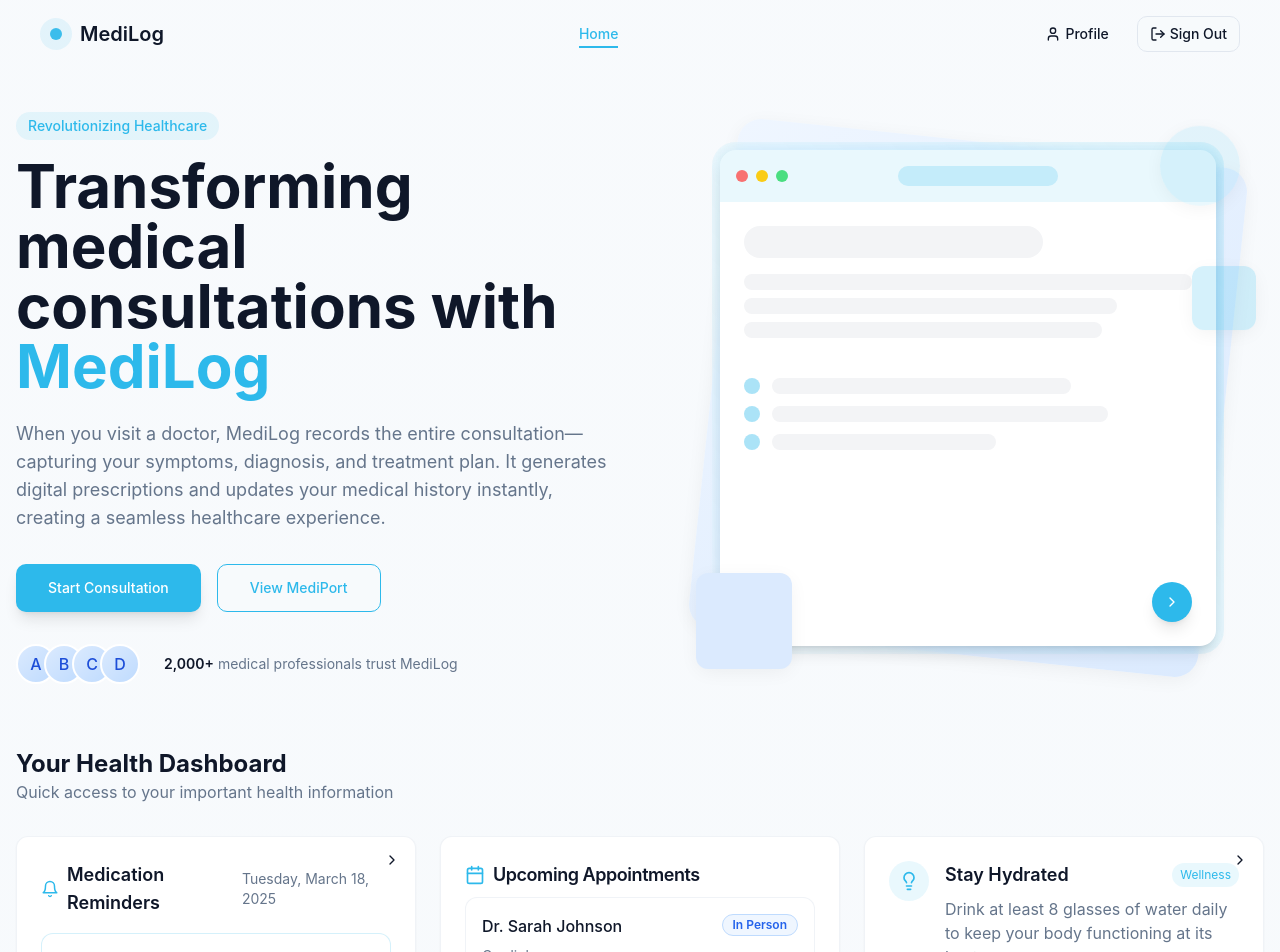
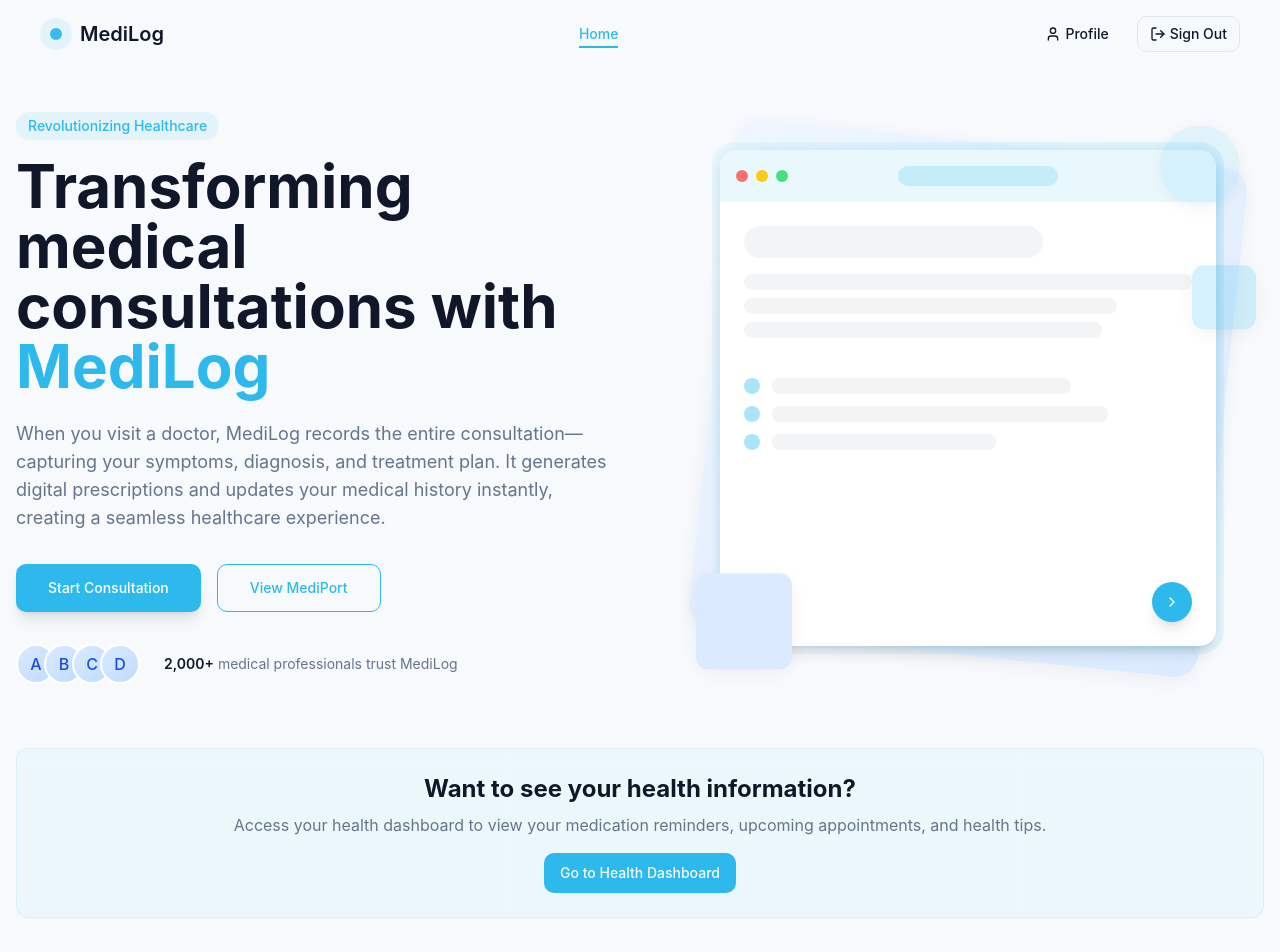
Before and after one commit to SirMeyersfeld/consult-logix, a React (Vite) app: page / in a window 1280 px wide. Shown: the top 952 px of the page. Built offline with nearby package versions, Linux system fonts and the light colour scheme; sample sign-in values are in the browser's storage.

Commit message:
Extract health dashboard to separate page
Moves the health dashboard section from the index page to its own dedicated page.

```diff
--- a/src/App.tsx
+++ b/src/App.tsx
@@ -26,6 +26,7 @@ import NotFound from './pages/NotFound';
 import DoctorProfile from './pages/DoctorProfile';
 import HealthTipsPage from './pages/HealthTipsPage';
 import MedicationRemindersPage from './pages/MedicationRemindersPage';
+import HealthDashboard from './pages/HealthDashboard';
 import { Toaster } from "@/components/ui/sonner"
 
 function App() {
@@ -39,6 +40,7 @@ function App() {
           <Route path="/sign-in" element={<SignIn />} />
           <Route path="/sign-up" element={<SignUp />} />
           <Route path="/dashboard" element={<Dashboard />} />
+          <Route path="/health-dashboard" element={<HealthDashboard />} />
           <Route path="/appointments" element={<Appointments />} />
           <Route path="/medications" element={<Medications />} />
           <Route path="/medication-details/:id" element={<MedicationDetails />} />
--- a/src/components/Navbar.tsx
+++ b/src/components/Navbar.tsx
@@ -76,6 +76,7 @@ const Navbar = () => {
     } else if (subscriptionType === 'patient') {
       return [
         { path: '/mediport', label: 'MediPort', icon: <Stethoscope className="h-4 w-4" /> },
+        { path: '/health-dashboard', label: 'Health Dashboard', icon: <LayoutDashboard className="h-4 w-4" /> },
         { path: '/medical-records', label: 'Records', icon: <FileText className="h-4 w-4" /> },
         { path: '/appointments', label: 'Appointments', icon: <Calendar className="h-4 w-4" /> },
         { path: '/medications', label: 'Medications', icon: <Pill className="h-4 w-4" /> },
--- /dev/null
+++ b/src/pages/HealthDashboard.tsx
@@ -0,0 +1,84 @@
+
+import { useNavigate } from 'react-router-dom';
+import Navbar from '@/components/Navbar';
+import AnimatedTransition from '@/components/AnimatedTransition';
+import HealthTips from '@/components/HealthTips';
+import MedicationReminder from '@/components/MedicationReminder';
+import UpcomingAppointments from '@/components/UpcomingAppointments';
+import { Button } from "@/components/ui/button";
+import { ChevronRight } from 'lucide-react';
+import { useEffect } from 'react';
+import { toast } from 'sonner';
+
+const HealthDashboard = () => {
+  const navigate = useNavigate();
+  const isAuthenticated = localStorage.getItem('isAuthenticated') === 'true';
+
+  useEffect(() => {
+    if (!isAuthenticated) {
+      toast.error('Please sign in to view your health dashboard');
+      navigate('/sign-in');
+    }
+  }, [isAuthenticated, navigate]);
+
+  if (!isAuthenticated) {
+    return null;
+  }
+
+  return (
+    <div className="min-h-screen bg-gradient-to-b from-background to-background/60">
+      <Navbar />
+
+      <main className="container mx-auto px-4 pt-28 pb-16">
+        <AnimatedTransition type="fadeInUp" delay={0.2}>
+          <div className="mb-8">
+            <h1 className="text-3xl font-bold">Your Health Dashboard</h1>
+            <p className="text-muted-foreground">Quick access to your important health information</p>
+          </div>
+        </AnimatedTransition>
+
+        <div className="grid grid-cols-1 md:grid-cols-3 gap-6">
+          <AnimatedTransition type="fadeInUp" delay={0.3}>
+            <div className="relative">
+              <MedicationReminder />
+              <div className="absolute top-2 right-2">
+                <Button
+                  variant="ghost"
+                  size="sm"
+                  className="h-8 w-8 p-0 rounded-full"
+                  onClick={() => navigate('/medication-reminders')}
+                >
+                  <ChevronRight className="h-4 w-4" />
+                  <span className="sr-only">View all medication reminders</span>
+                </Button>
+              </div>
+            </div>
+          </AnimatedTransition>
+
+          <AnimatedTransition type="fadeInUp" delay={0.4}>
+            <UpcomingAppointments />
+          </AnimatedTransition>
+
+          <AnimatedTransition type="fadeInUp" delay={0.5}>
+            <div className="relative">
+              <HealthTips />
+              <div className="absolute top-2 right-2">
+                <Button
+                  variant="ghost"
+                  size="sm"
+                  className="h-8 w-8 p-0 rounded-full"
+                  onClick={() => navigate('/health-tips')}
+                >
+                  <ChevronRight className="h-4 w-4" />
+                  <span className="sr-only">View all health tips</span>
+                </Button>
+              </div>
+            </div>
+          </AnimatedTransition>
+        </div>
+      </main>
+    </div>
+  );
+};
+
+export default HealthDashboard;
--- a/src/pages/Index.tsx
+++ b/src/pages/Index.tsx
@@ -1,4 +1,3 @@
-
 import { useNavigate } from 'react-router-dom';
 import { motion } from 'framer-motion';
 import { Button } from "@/components/ui/button";
@@ -135,57 +134,22 @@ const Index = () => {
           </AnimatedTransition>
         </div>
 
-        {/* Features Dashboard for Authenticated Users */}
+        {/* Link to Health Dashboard for Authenticated Users */}
         {isAuthenticated && (
           <section className="mt-16 mb-20">
             <AnimatedTransition type="fadeInUp" delay={0.2}>
-              <div className="mb-8 flex items-center justify-between">
-                <div>
-                  <h2 className="text-2xl font-bold">Your Health Dashboard</h2>
-                  <p className="text-muted-foreground">Quick access to your important health information</p>
-                </div>
+              <div className="mb-8 p-6 bg-primary/5 rounded-xl border border-primary/10 text-center">
+                <h2 className="text-2xl font-bold mb-2">Want to see your health information?</h2>
+                <p className="text-muted-foreground mb-4">Access your health dashboard to view your medication reminders, upcoming appointments, and health tips.</p>
+                <Button
+                  onClick={() => navigate('/health-dashboard')}
+                  variant="default"
+                  className="bg-primary hover:bg-primary/90"
+                >
+                  Go to Health Dashboard
+                </Button>
               </div>
             </AnimatedTransition>
-
-            <div className="grid grid-cols-1 md:grid-cols-3 gap-6">
-              <AnimatedTransition type="fadeInUp" delay={0.3}>
-                <div className="relative">
-                  <MedicationReminder />
-                  <div className="absolute top-2 right-2">
-                    <Button
-                      variant="ghost"
-                      size="sm"
-                      className="h-8 w-8 p-0 rounded-full"
-                      onClick={() => navigate('/medication-reminders')}
-                    >
-                      <ChevronRight className="h-4 w-4" />
-                      <span className="sr-only">View all medication reminders</span>
-                    </Button>
-                  </div>
-                </div>
-              </AnimatedTransition>
-
-              <AnimatedTransition type="fadeInUp" delay={0.4}>
-                <UpcomingAppointments />
-              </AnimatedTransition>
-
-              <AnimatedTransition type="fadeInUp" delay={0.5}>
-                <div className="relative">
-                  <HealthTips />
-                  <div className="absolute top-2 right-2">
-                    <Button
-                      variant="ghost"
-                      size="sm"
-                      className="h-8 w-8 p-0 rounded-full"
-                      onClick={() => navigate('/health-tips')}
-                    >
-                      <ChevronRight className="h-4 w-4" />
-                      <span className="sr-only">View all health tips</span>
-                    </Button>
-                  </div>
-                </div>
-              </AnimatedTransition>
-            </div>
           </section>
         )}
 
```
